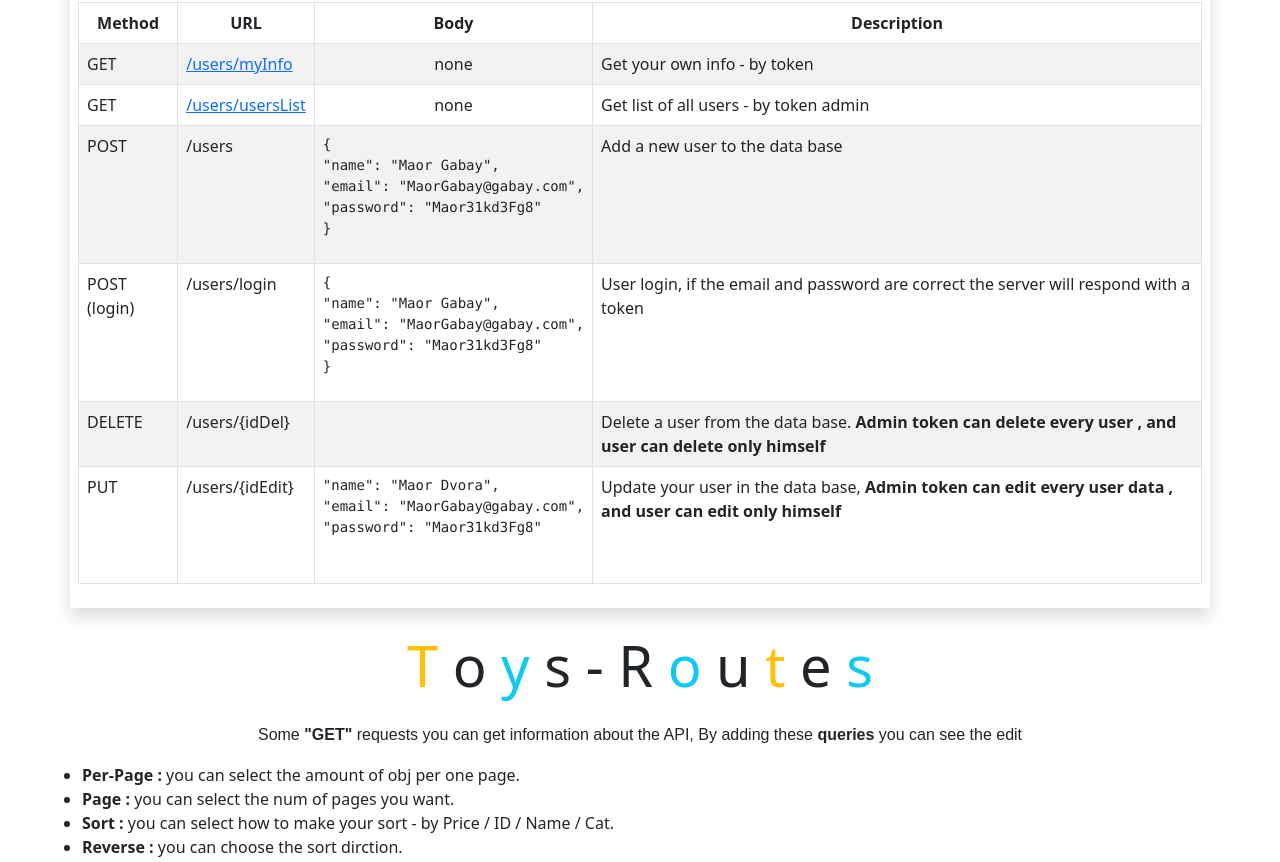
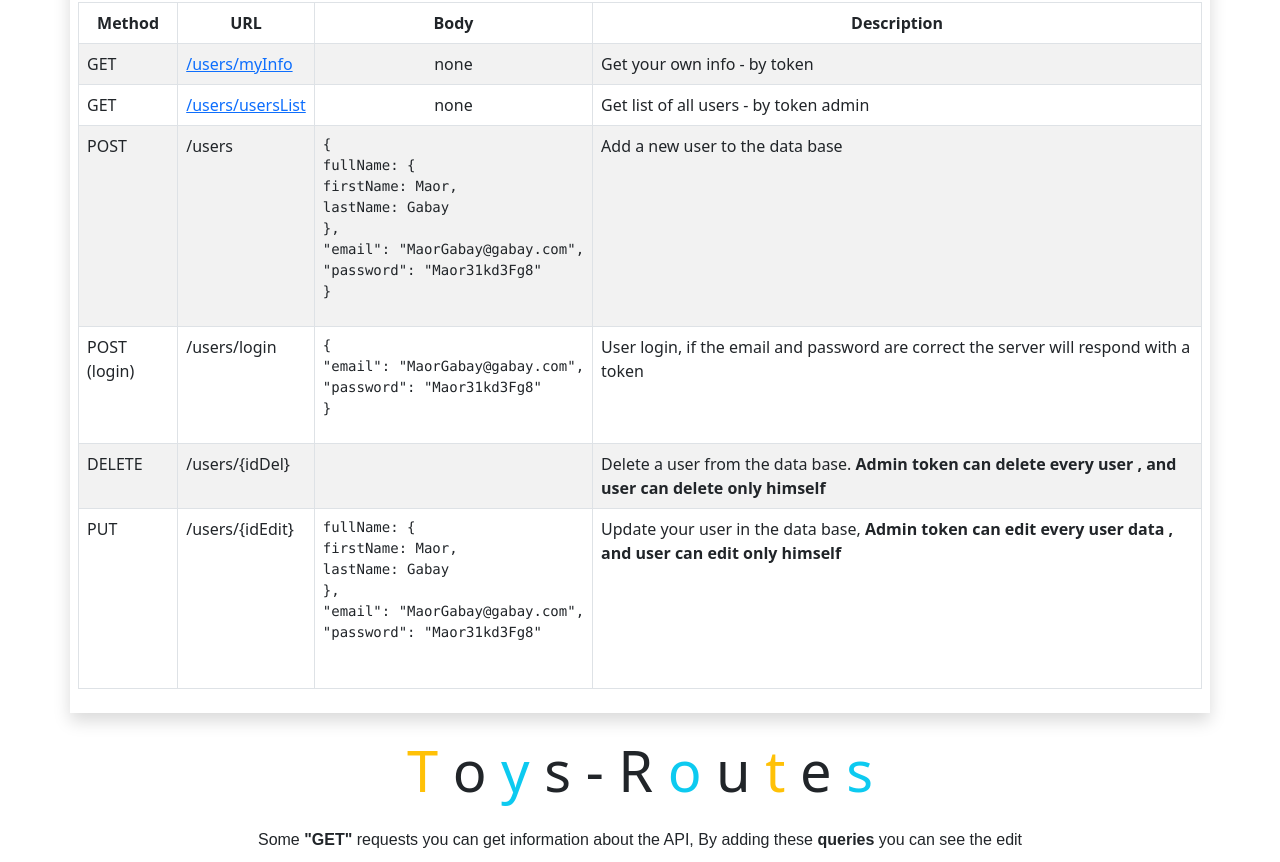
Before and after one commit to MaorgD/ToysProject, a website: page public/index.html in a window 1280 px wide. Shown: the part 651-1513 px from the top of the page. Drawn offline with nearby package versions, Linux system fonts and the light colour scheme.

Commit message:
change the ui

```diff
--- a/api/validation/userValidation.js
+++ b/api/validation/userValidation.js
@@ -3,7 +3,10 @@ const Joi = require("joi");
 
 exports.validUser = (_reqBody) => {
     let joiSchema = Joi.object({
-      name:Joi.string().min(2).max(99).required(),
+      fullName: {
+      firstName: Joi.string().min(2).max(50).required(),
+      lastName: Joi.string().min(2).max(50).required(),
+  },
       email:Joi.string().min(2).max(99).email().required(),
       password:Joi.string().min(3).max(99).required()
     })
--- a/public/index.html
+++ b/public/index.html
@@ -117,7 +117,10 @@
                         <td>
                             <pre>
 {
-"name": "Maor Gabay",
+fullName: {
+firstName: Maor,
+lastName: Gabay
+},
 "email": "MaorGabay@gabay.com",
 "password": "Maor31kd3Fg8"
 } </pre>
@@ -130,7 +133,6 @@
                         <td>
                             <pre>
 {
-"name": "Maor Gabay",
 "email": "MaorGabay@gabay.com",
 "password": "Maor31kd3Fg8"
 } </pre>
@@ -152,7 +154,10 @@
                         <td>/users/{idEdit}</td>
                         <td>
                             <pre>
-"name": "Maor Dvora",
+fullName: {
+firstName: Maor,
+lastName: Gabay
+},
 "email": "MaorGabay@gabay.com",
 "password": "Maor31kd3Fg8"
                              </pre>
```
Also changed, not shown: api/models/userModel.js (+11 -8 lines).
